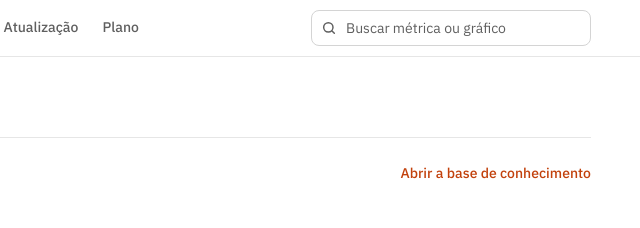
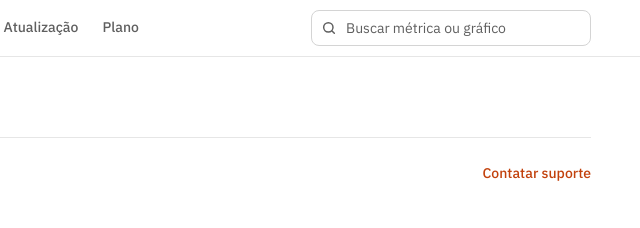
Before and after one commit to LucasNevesCardoso/guia-horus-doc-interna, a plain HTML site: page template.html in a window 1280 px wide. Shown: the top 228 px of the page, 593-1233 px from the left. Drawn offline with Linux system fonts and the light colour scheme; a script that the page names is missing.

Commit message:
Botão de suporte abre o WhatsApp da WebMais
Co-Authored-By: Claude Opus 5.5 <noreply@anthropic.com>

```diff
--- a/template.html
+++ b/template.html
@@ -443,7 +443,7 @@ button.btn { border: 0; }
 <div class="wrap help-wrap">
   <aside class="help" aria-label="Suporte">
     <div><h2>Não encontrou o que procurava?</h2><p>A equipe WebMais responde dúvidas sobre os painéis e os relatórios do ERP.</p></div>
-    <a class="btn" href="https://webmaissistemas.movidesk.com/kb/article/160181/ola-seja-bem-vindo-a-nossa-base-de-conhecimento" target="_blank" rel="noopener">Abrir a base de conhecimento</a>
+    <a class="btn" href="https://wa.me/554835127800" target="_blank" rel="noopener">Contatar suporte</a>
   </aside>
 </div>
 <footer><div class="wrap" id="foot"></div></footer>
```
Also changed, not shown: index.html (+1 -1 lines).
